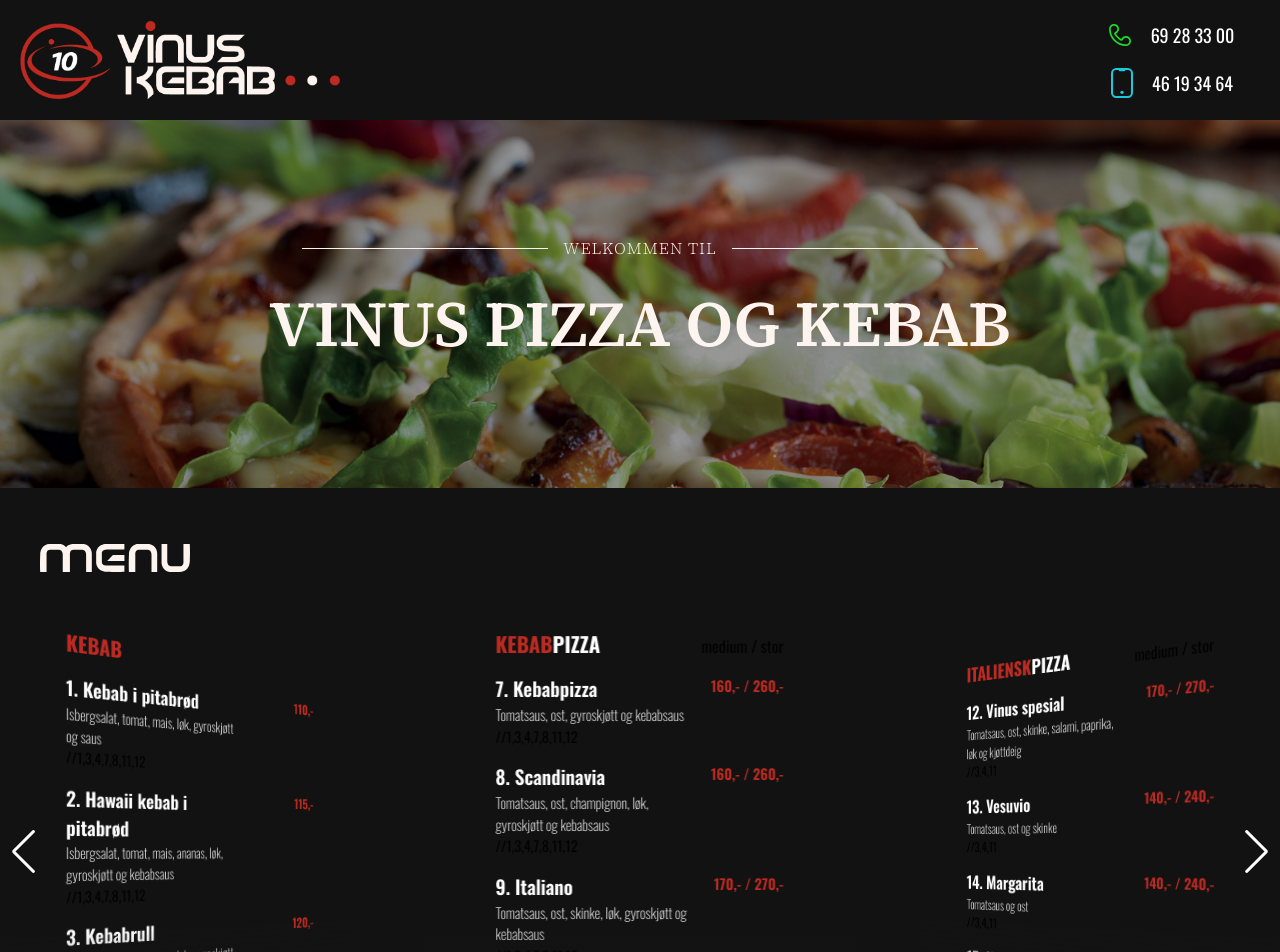
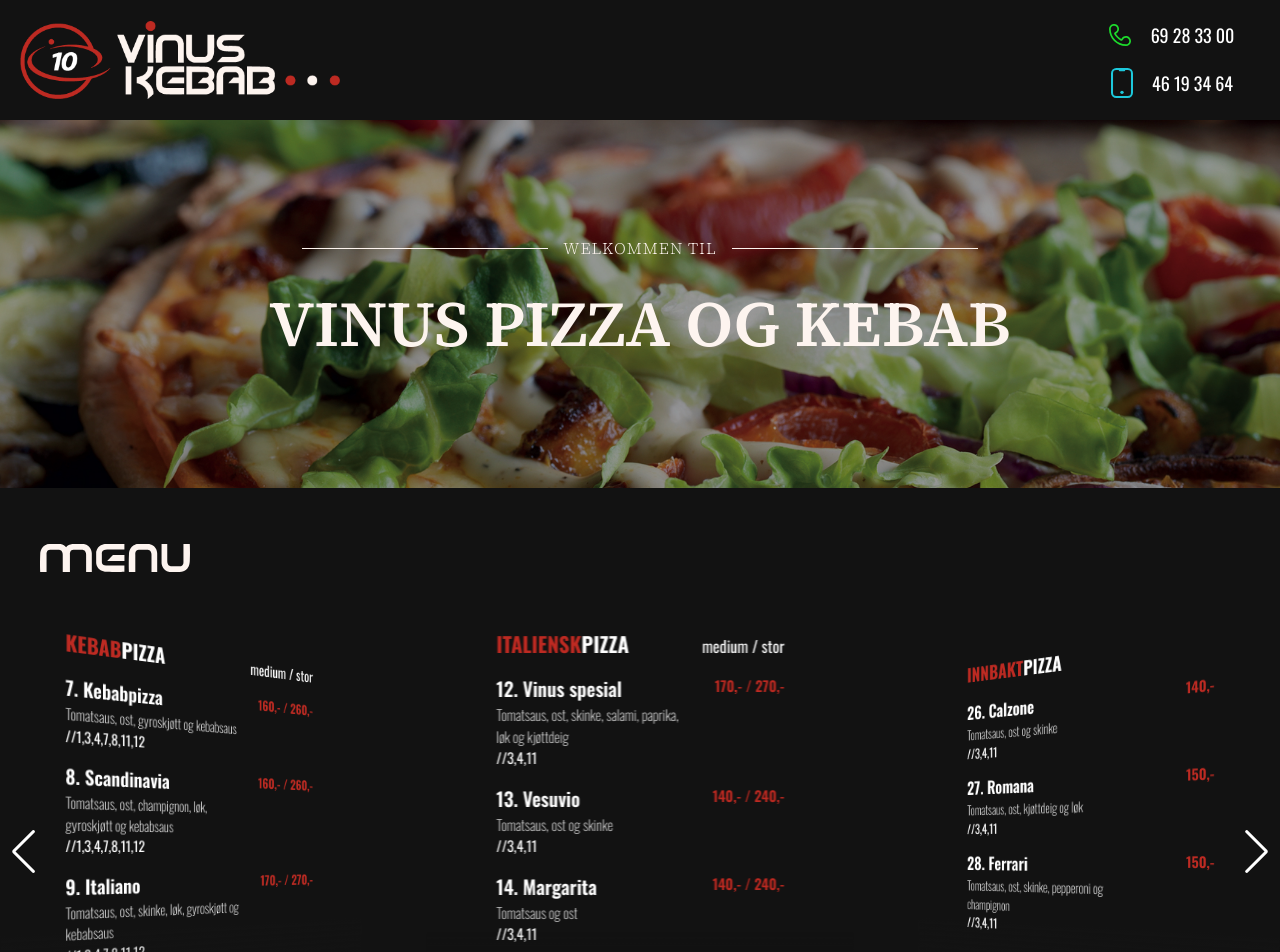
Before and after one commit to Benjamhw/burgermansion, a Next.js app: page / in a window 1280 px wide. Shown: the top 952 px of the page. Built offline with nearby package versions, Linux system fonts and the light colour scheme.

Commit message:
Minor style changes to header image and menu bullets

```diff
--- a/components/swiper-carousel.module.css
+++ b/components/swiper-carousel.module.css
@@ -24,6 +24,7 @@
   border-radius: 2rem;
   padding: 1rem;
   padding-bottom: 2rem;
+  color: var(--white);
 }
 .itemOverlay {
   pointer-events: none;
@@ -75,3 +76,11 @@
   font-size: 0.9rem;
   font-weight: 600;
 }
+.bulletActiveClass1 {
+  background-color: aqua !important;
+  width: 1rem;
+  height: 1rem;
+}
+.bulletClass1 {
+  color: blue;
+}
--- a/pages/index.js
+++ b/pages/index.js
@@ -32,7 +32,7 @@
         </Head>
         <div className={styles.headerContainer}>
           <Image
-            style={{ objectFit: 'cover', objectPosition: '0 20%' }}
+            className={styles.headerImage}
             src="/images/kebabpizza.jpg"
             alt="Vinus Pizza og Kebab - Råde | Kebabpizza"
             fill
--- a/styles/Home.module.css
+++ b/styles/Home.module.css
@@ -12,7 +12,9 @@
 }
 
 .headerImage {
-  object-fit: contain;
+  object-fit: cover;
+  object-position: 0 20%;
+  animation: test 20s linear;
 }
 
 .headerOverlay {
@@ -50,7 +52,7 @@
 
 .headerTextDiv > h3::before,
 .headerTextDiv > h3::after {
-  content: "";
+  content: '';
   position: absolute;
   width: 160%;
   height: 1px;
@@ -82,6 +84,15 @@
 .logo {
   height: 1em;
   margin-left: 0.5rem;
+}
+
+@keyframes test {
+  0% {
+    object-position: 0 20%;
+  }
+  100% {
+    object-position: 0 40%;
+  }
 }
 
 @media (max-width: 1200px) {
```
Also changed, not shown: components/swiper-carousel.js.
